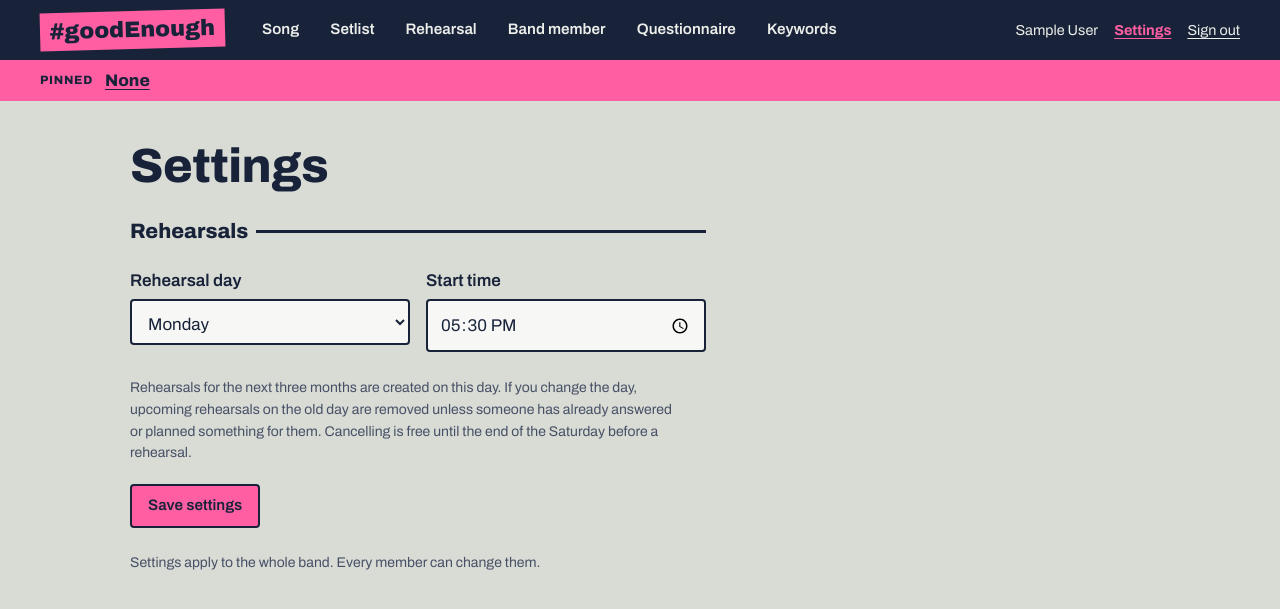
After one commit to iguessimerika/goodenough, a Flask app: page /settings in a window 1280 px wide. The commit adds this page. Shown: the top 609 px of the page. Run offline with Flask 3, Linux system fonts and the light colour scheme; the visitor is signed in with stand-in values (Sample User, id 1); data that the repository does not hold is empty; some libraries are stand-ins or nearby versions.

Commit message:
Einstellungen: Probentag und Uhrzeit
- Neue Seite Settings (rechts oben neben dem Namen), Tabelle settings
- Probentag (Standard Montag) und Startzeit (Standard 17:30) für die ganze Band
- Proben werden am eingestellten Tag angelegt; beim Wechsel werden unbenutzte
  Proben am alten Tag entfernt, beantwortete/geplante bleiben und werden genannt
- Uhrzeit in Probenliste und -seite
- Kurzfristig angelegte Proben (nach ihrer Samstags-Frist) kosten beim Absagen kein Essen

Co-Authored-By: Claude Opus 5.5 <noreply@anthropic.com>
Claude-Session: https://claude.ai/code/session_0169ws7j3fux2YEuFsntCyoj

```diff
--- a/bandsite/__init__.py
+++ b/bandsite/__init__.py
@@ -41,7 +41,7 @@ def create_app():
     login_manager.login_message = "Please sign in."
 
     from . import db, user  # noqa: F401  (user registers the login loader)
-    from .views import auth, keywords, main, rehearsals, setlists, songs
+    from .views import auth, keywords, main, rehearsals, settings, setlists, songs
 
     app.teardown_appcontext(db.close_db)
     app.register_blueprint(main.bp)
@@ -49,6 +49,7 @@ def create_app():
     app.register_blueprint(songs.bp)
     app.register_blueprint(setlists.bp)
     app.register_blueprint(rehearsals.bp)
+    app.register_blueprint(settings.bp)
     app.register_blueprint(keywords.bp)
 
     @app.context_processor
--- a/bandsite/static/css/style.css
+++ b/bandsite/static/css/style.css
@@ -57,7 +57,7 @@ a:hover { color: var(--tape-dark); }
 /* Forms */
 label { display: block; font-weight: 600; margin-bottom: .3rem; }
 input[type=text], input[type=email], input[type=password], input[type=url], input[type=search],
-input[type=number], select, textarea {
+input[type=number], input[type=time], input[type=date], select, textarea {
   width: 100%; font: inherit; color: inherit;
   padding: .65rem .75rem; min-height: 2.75rem;
   background: #f7f8f5; border: 2px solid var(--ink); border-radius: var(--radius);
@@ -101,6 +101,7 @@ legend { font-weight: 600; padding: 0; margin-bottom: .4rem; }
 .account { display: flex; align-items: center; gap: 1rem; font-size: .9rem; }
 .account form { margin: 0; }
 .account .linkbutton:hover { color: var(--tape); }
+.account a[aria-current=page] { color: var(--tape); font-weight: 700; }
 
 .content { max-width: 1100px; margin: 0 auto; padding: clamp(1.25rem, 4vw, 2.5rem) clamp(1rem, 4vw, 2.5rem) 4rem; }
 .page-head { display: flex; flex-wrap: wrap; align-items: flex-end; justify-content: space-between; gap: 1rem; margin-bottom: 1.5rem; }
@@ -341,3 +342,10 @@ body.editor-page { background: #8d9188; }
 .food-callout li { display: flex; flex-wrap: wrap; align-items: center; gap: .3rem .75rem; }
 .food-callout form { margin: 0; }
 .tag.food { background: var(--tape); border-color: var(--ink); color: var(--ink); font-weight: 700; }
+
+/* Settings */
+.settings-form { max-width: 36rem; }
+.settings-form fieldset { border: 0; border-top: 3px solid var(--ink); margin: 0 0 1.25rem; padding: .9rem 0 0; }
+.settings-form legend { font-weight: 800; font-size: 1.3rem; padding: 0 .5rem 0 0; }
+.settings-row { display: grid; grid-template-columns: repeat(auto-fit, minmax(12rem, 1fr)); gap: 0 1rem; }
+.rehearsal-date .time { font-size: .75rem; font-weight: 700; margin-top: .15rem; }
--- a/bandsite/templates/app_base.html
+++ b/bandsite/templates/app_base.html
@@ -17,6 +17,7 @@
   </nav>
   <div class="account">
     <span>{{ current_user.name }}</span>
+    <a href="{{ url_for('settings.index') }}"{% if request.endpoint and request.endpoint.startswith('settings.') %} aria-current="page"{% endif %}>Settings</a>
     <form method="post" action="{{ url_for('auth.logout') }}">
       <input type="hidden" name="csrf_token" value="{{ csrf_token() }}">
       <button class="linkbutton" type="submit">Sign out</button>
--- a/bandsite/templates/rehearsals/_answer.html
+++ b/bandsite/templates/rehearsals/_answer.html
@@ -9,7 +9,7 @@
     {% if r.deadline_passed and r.mine != 'no' %}onclick="return confirm('The deadline was Saturday. If you cancel now, you bring food next time. Cancel anyway?')"{% endif %}>Can't make it</button>
 </form>
 <p class="deadline{% if r.deadline_passed %} is-passed{% endif %}">
-  {% if r.deadline_passed %}Cancelling now means bringing food{% else %}Cancel by {{ r.deadline.strftime('%a, %d %b') }}{% endif %}
+  {% if r.deadline_passed %}Cancelling now means bringing food{% elif r.short_notice %}Added at short notice, cancelling is free{% else %}Cancel by {{ r.deadline.strftime('%a, %d %b') }}{% endif %}
 </p>
 {% elif r.is_past %}
 <p class="deadline">{{ 'You were in' if r.mine == 'yes' else ('You were out' if r.mine == 'no' else 'No answer from you') }}</p>
--- a/bandsite/templates/rehearsals/detail.html
+++ b/bandsite/templates/rehearsals/detail.html
@@ -6,7 +6,7 @@
 <div class="page-head">
   <div>
     <p class="small"><a href="{{ url_for('rehearsals.index') }}#rehearsal-{{ r.id }}">All rehearsals</a></p>
-    <h1>{{ r.rehearsal_date.strftime('%A, %d %B') }}</h1>
+    <h1>{{ r.rehearsal_date.strftime('%A, %d %B') }} <small>{{ start_time }}</small></h1>
     <p class="rehearsal-status" style="margin-top:.5rem">
       <span class="state-badge state-{{ r.state }}">{{ state_labels[r.state] }}</span>
       <span class="muted">{{ r.state_text }}</span>
--- a/bandsite/templates/rehearsals/index.html
+++ b/bandsite/templates/rehearsals/index.html
@@ -5,7 +5,7 @@
 <div class="page-head">
   <div>
     <h1>Rehearsals</h1>
-    <p class="muted" style="margin:.4rem 0 0">Every Monday, planned three months ahead. Cancel by the Saturday before, or you bring food.</p>
+    <p class="muted" style="margin:.4rem 0 0">Every {{ weekday_name }} at {{ start_time }}, planned three months ahead. Cancel by the Saturday before, or you bring food. <a href="{{ url_for('settings.index') }}">Change day or time</a></p>
   </div>
 </div>
 
@@ -49,6 +49,7 @@
       <span class="wd">{{ r.rehearsal_date.strftime('%a') }}</span>
       <span class="day">{{ r.rehearsal_date.strftime('%d') }}</span>
       <span class="mon">{{ r.rehearsal_date.strftime('%b') }}</span>
+      <span class="time">{{ start_time }}</span>
     </a>
     <div class="rehearsal-main">
       <p class="rehearsal-status">
@@ -74,7 +75,7 @@
 
 <section class="extra-rehearsal" aria-labelledby="extra-h">
   <h2 id="extra-h">Extra rehearsal</h2>
-  <p class="hint">Mondays are added by themselves. Add another day here, for example before a gig.</p>
+  <p class="hint">Every {{ weekday_name }} is added by itself. Add another day here, for example before a gig.</p>
   <form method="post" action="{{ url_for('rehearsals.new') }}" class="inline-form">
     <input type="hidden" name="csrf_token" value="{{ csrf_token() }}">
     <label class="sr-only" for="extra-date">Date of the extra rehearsal</label>
--- /dev/null
+++ b/bandsite/templates/settings.html
@@ -0,0 +1,29 @@
+{% extends "app_base.html" %}
+{% block title %}Settings · {{ band.name }}{% endblock %}
+{% block content %}
+<div class="page-head"><h1>Settings</h1></div>
+
+<form method="post" class="settings-form">
+  <input type="hidden" name="csrf_token" value="{{ csrf_token() }}">
+  <fieldset>
+    <legend>Rehearsals</legend>
+    <div class="settings-row">
+      <div class="field">
+        <label for="rehearsal_weekday">Rehearsal day</label>
+        <select id="rehearsal_weekday" name="rehearsal_weekday">
+          {% for day in weekdays %}<option value="{{ loop.index0 }}"{% if s.rehearsal_weekday == loop.index0|string %} selected{% endif %}>{{ day }}</option>{% endfor %}
+        </select>
+      </div>
+      <div class="field">
+        <label for="rehearsal_time">Start time</label>
+        <input id="rehearsal_time" name="rehearsal_time" type="time" step="300" value="{{ s.rehearsal_time }}" required>
+      </div>
+    </div>
+    <p class="hint">Rehearsals for the next three months are created on this day. If you change the day, upcoming
+      rehearsals on the old day are removed unless someone has already answered or planned something for them.
+      Cancelling is free until the end of the Saturday before a rehearsal.</p>
+  </fieldset>
+  <button class="btn primary" type="submit">Save settings</button>
+</form>
+<p class="hint" style="margin-top:1.5rem">Settings apply to the whole band. Every member can change them.</p>
+{% endblock %}
--- a/bandsite/views/rehearsals.py
+++ b/bandsite/views/rehearsals.py
@@ -1,10 +1,10 @@
-"""Rehearsals: every Monday, created automatically for the next three months.
+"""Rehearsals: on the band's rehearsal day (see Settings), created automatically for the next three months.
 
 Members say yes or no. Saying no after the Saturday before the rehearsal means bringing food
 next time (see the band member page). From the yes answers and the members' instruments the
 page shows whether the rehearsal is likely to happen.
 """
-from datetime import date, datetime, timedelta
+from datetime import date, datetime, timedelta, timezone
 from zoneinfo import ZoneInfo
 
 from flask import Blueprint, abort, flash, redirect, render_template, request, url_for
@@ -15,7 +15,6 @@ from .. import db
 bp = Blueprint("rehearsals", __name__)
 
 BAND_TIMEZONE = ZoneInfo("Europe/Berlin")
-REHEARSAL_WEEKDAY = 0      # Monday
 WEEKS_AHEAD = 13           # about three months
 
 # Instrument labels from the keyword "Instrument" that the outlook looks at (compared without case).
@@ -36,8 +35,14 @@ def today():
     return datetime.now(BAND_TIMEZONE).date()
 
 
-def upcoming_rehearsal_days(start, weeks=WEEKS_AHEAD):
-    first = start + timedelta(days=(REHEARSAL_WEEKDAY - start.weekday()) % 7)
+def rehearsal_settings():
+    """(weekday 0-6, start time 'HH:MM') from the band settings."""
+    values = db.get_settings()
+    return int(values["rehearsal_weekday"]), values["rehearsal_time"]
+
+
+def upcoming_rehearsal_days(start, weekday, weeks=WEEKS_AHEAD):
+    first = start + timedelta(days=(weekday - start.weekday()) % 7)
     return [first + timedelta(weeks=i) for i in range(weeks)]
 
 
@@ -45,6 +50,23 @@ def deadline_for(rehearsal_date):
     """The Saturday before the rehearsal; cancelling is free until the end of that day."""
     days_back = (rehearsal_date.weekday() - 5) % 7 or 7
     return rehearsal_date - timedelta(days=days_back)
+
+
+def food_rule_applies(rehearsal):
+    """Late cancelling only costs food if the rehearsal already existed by its deadline.
+
+    Rehearsals added at short notice (an extra date, or right after changing the rehearsal day)
+    can be cancelled for free.
+    """
+    created = rehearsal.get("created_at")
+    if not isinstance(created, datetime):
+        return True
+    created_local = created.replace(tzinfo=timezone.utc).astimezone(BAND_TIMEZONE).date()  # MySQL stores UTC
+    return created_local <= deadline_for(rehearsal["rehearsal_date"])
+
+
+def is_late(rehearsal, now):
+    return now > deadline_for(rehearsal["rehearsal_date"]) and food_rule_applies(rehearsal)
 
 
 # ---------------------------------------------------------------- will it happen?
@@ -84,7 +106,8 @@ def _decorate(rehearsals, members, instruments, now):
         r["deadline"] = deadline_for(r["rehearsal_date"])
         r["is_past"] = r["rehearsal_date"] < now
         r["is_today"] = r["rehearsal_date"] == now
-        r["deadline_passed"] = now > r["deadline"]
+        r["deadline_passed"] = is_late(r, now)
+        r["short_notice"] = not food_rule_applies(r)
         r["mine"] = r["responses"].get(current_user.id)
         r["can_answer"] = not r["is_past"] and not r["is_cancelled"]
         for m in r["yes"] + r["no"]:
@@ -101,7 +124,8 @@ def _members():
 @bp.get("/rehearsal")
 def index():
     now = today()
-    db.ensure_rehearsals(upcoming_rehearsal_days(now))
+    weekday, start_time = rehearsal_settings()
+    db.ensure_rehearsals(upcoming_rehearsal_days(now, weekday))
     show_past = request.args.get("past") == "1"
     rehearsals = db.list_rehearsals(None if show_past else now)
     members = _members()
@@ -116,6 +140,8 @@ def index():
         past_count=db.count_past_rehearsals(now),
         food=db.list_open_food_duties(),
         today=now,
+        weekday_name=date(2024, 1, 1 + weekday).strftime("%A"),  # 1 Jan 2024 was a Monday
+        start_time=start_time,
     )
 
 
@@ -134,6 +160,7 @@ def detail(rehearsal_id):
         late=late,
         setlists=db.list_setlists(),
         songs=[s for s in db.list_song_choices() if s["id"] not in planned],
+        start_time=rehearsal_settings()[1],
         has_sheets=bool(rehearsal["setlist_id"])
         and (db.get_setlist_with_sheets(rehearsal["setlist_id"]) or {}).get("document_count", 0) > 0,
     )
@@ -160,7 +187,7 @@ def respond(rehearsal_id):
     elif rehearsal["is_cancelled"]:
         flash("This rehearsal is cancelled.", "error")
     else:
-        late = now > deadline_for(rehearsal["rehearsal_date"])
+        late = is_late(rehearsal, now)
         owes = db.set_response(rehearsal_id, current_user.id, status, late)
         if owes:
             flash(f"Got it, you can't make it on {when}. That's after Saturday, so you're bringing food next time.", "error")
--- /dev/null
+++ b/bandsite/views/settings.py
@@ -0,0 +1,51 @@
+"""Band-wide settings: rehearsal day and time."""
+import re
+
+from flask import Blueprint, flash, redirect, render_template, request, url_for
+from flask_login import current_user, login_required
+
+from .. import db
+from . import rehearsals
+
+bp = Blueprint("settings", __name__)
+
+WEEKDAYS = ["Monday", "Tuesday", "Wednesday", "Thursday", "Friday", "Saturday", "Sunday"]
+
+
+@bp.before_request
+@login_required
+def _require_login():
+    pass
+
+
+@bp.route("/settings", methods=["GET", "POST"])
+def index():
+    current = db.get_settings()
+    if request.method == "POST":
+        weekday = request.form.get("rehearsal_weekday", "")
+        time = request.form.get("rehearsal_time", "").strip()[:5]
+        errors = []
+        if weekday not in [str(i) for i in range(7)]:
+            errors.append("Choose a rehearsal day.")
+        if not re.fullmatch(r"([01]\d|2[0-3]):[0-5]\d", time):
+            errors.append("Enter the time as hours and minutes, for example 17:30.")
+        if errors:
+            for error in errors:
+                flash(error, "error")
+            return render_template("settings.html", s={**current, "rehearsal_weekday": weekday, "rehearsal_time": time}, weekdays=WEEKDAYS)
+
+        db.save_settings({"rehearsal_weekday": weekday, "rehearsal_time": time}, current_user.id)
+        flash("Settings saved.", "ok")
+
+        old_day, new_day = int(current["rehearsal_weekday"]), int(weekday)
+        if old_day != new_day:
+            today = rehearsals.today()
+            kept = db.remove_unused_rehearsals(today, old_day)
+            db.ensure_rehearsals(rehearsals.upcoming_rehearsal_days(today, new_day))
+            flash(f"Rehearsals are on {WEEKDAYS[new_day]} now; the next three months are planned.", "ok")
+            if kept:
+                dates = ", ".join(d.strftime("%a, %d %b") for d in kept)
+                flash(f"These {WEEKDAYS[old_day]} rehearsals already have answers or a plan, so they stay: {dates}. "
+                      "Cancel them on their page if they don't take place.", "error")
+        return redirect(url_for("settings.index"))
+    return render_template("settings.html", s=current, weekdays=WEEKDAYS)
```
Also changed, not shown: bandsite/db.py (+54 -2 lines), README.md.
